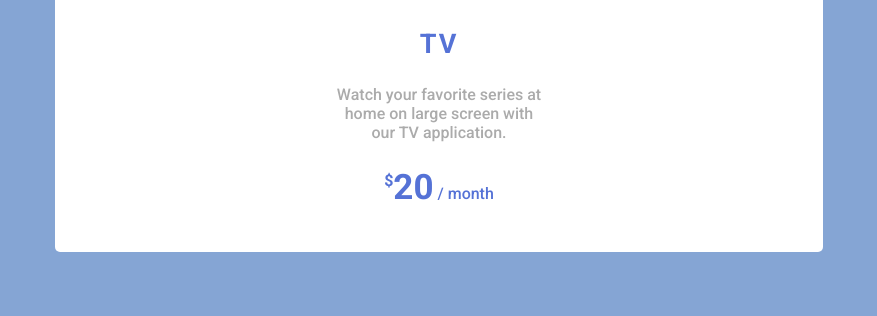
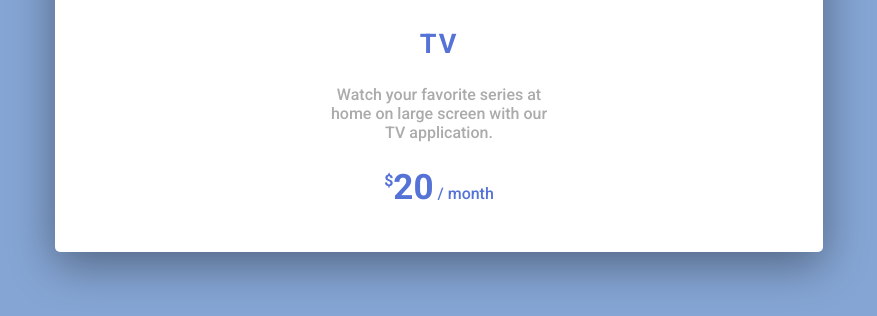
Before and after one commit to Alexander-Krylov/Alexander-Krylov.github.io, a plain HTML site: page skyeng/index.html in a window 1280 px wide. Shown: the part 617-933 px from the top of the page, without its empty margins (201-1078 px from the left). Before the commit the page ends 869 px from the top, so only its background shows below. Drawn offline with Linux system fonts and the light colour scheme.

Commit message:
second-commit
For skyeng with love)

```diff
--- a/skyeng/styles.less
+++ b/skyeng/styles.less
@@ -7,7 +7,7 @@
 
 body {
 	background-color: #85A5D4;
-	padding-top: 5%;
+	padding: 5% 0;
 	font-family: Roboto, sans-serif;
 }
 
@@ -18,6 +18,7 @@ body {
 	min-height: 400px;
 	background-color: white;
 	border-radius: 5px;
+	box-shadow: 0 12px 45px 0px rgba(0, 0, 0, 0.4);
 	margin: 0 auto;
 
 	.price-list {
@@ -59,7 +60,7 @@ body {
 
 			.description {
 				display: block;
-				max-width: 60%;
+				max-width: 65%;
 				font-size: 16px;
 				font-weight: 500;
 				color: #ABABAB;
```
Also changed, not shown: skyeng/index.html (+0 -9 lines), skyeng/styles.css.
